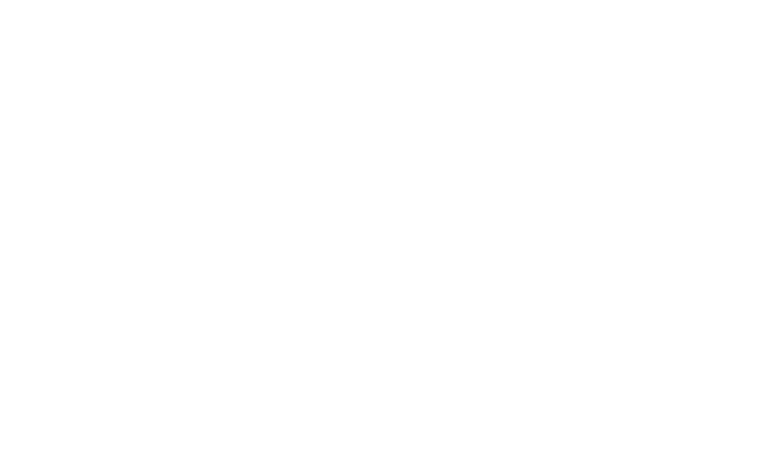
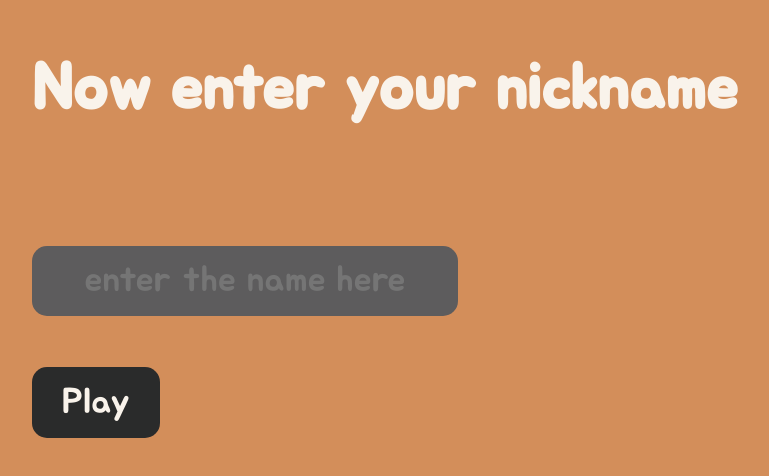
Before and after one commit to IU-Capstone-Project-2025/Vanguard, a React (Create React App) app in the folder frontend/app/: page /play in a window 1280 px wide. Before the commit this address had no page. Shown: the part 158-634 px from the top of the page, without its empty margins (128-897 px from the left). Built offline with nearby package versions, Linux system fonts and the light colour scheme.

Commit message:
Added JoinGame and PlayGame pages

```diff
--- a/frontend/app/src/App.js
+++ b/frontend/app/src/App.js
@@ -3,6 +3,8 @@ import './App.css';
 import {BrowserRouter as Router, Route, Routes} from 'react-router-dom';
 import HomePage from './components/HomePage';
 import CreateSessionPage from './components/CreateSessionPage';
+import JoinGamePage from './components/JoinGamePage';
+import PlayGamePage from './components/PlayGamePage';
 
 function App() {
   return (
@@ -10,6 +12,8 @@ function App() {
       <Routes>
         <Route path='/' element={<HomePage/>}/>
         <Route path='/create' element={<CreateSessionPage/>} />
+        <Route path='/join' element={<JoinGamePage/>} />
+        <Route path='/play' element={<PlayGamePage/>} />
       </Routes>
     </Router>
   );
--- a/frontend/app/src/components/HomePage.jsx
+++ b/frontend/app/src/components/HomePage.jsx
@@ -18,7 +18,7 @@ const HomePage = () => {
                                 className="play-button"
                                 onClick={
                                     (e) => {
-                                         navigate('/play')
+                                         navigate('/join')
                                     }
                                 }
                             >
--- a/frontend/app/src/components/JoinGamePage.jsx
+++ b/frontend/app/src/components/JoinGamePage.jsx
@@ -0,0 +1,45 @@
+import React from "react";
+import './styles/styles.css'
+import { useNavigate } from "react-router-dom";
+import { useState } from "react";
+
+const JoinGamePage = () => {
+    const [code,setCode] = useState("")
+    const navigate = useNavigate()
+
+    return (
+        <div className="joingame-main-content">
+            <div className="left-side">
+                <div className="title">
+                    <h1>
+                        Ask your quiz creator for a code
+                    </h1>
+                    <input
+                        type="text"
+                        placeholder="enter a code here"
+                        value={code}
+                        onChange={(e)=> setCode(e.target.value)}
+                        className="code-input"
+                    />
+                    <div className="button-group">
+                        <button id="play"
+                                className="play-button"
+                                onClick={
+                                    (e) => {
+                                        navigate('/play')
+                                    }
+                                }
+                            >
+                            <span>Play</span>
+                        </button>
+                    </div>
+                </div>
+            </div>
+            <div className="right-side">
+
+            </div>
+        </div>
+    )
+};
+
+export default JoinGamePage;
--- a/frontend/app/src/components/PlayGamePage.jsx
+++ b/frontend/app/src/components/PlayGamePage.jsx
@@ -0,0 +1,41 @@
+import React from "react";
+import './styles/styles.css'
+import { useNavigate } from "react-router-dom";
+import { useState } from "react";
+
+const PlayGamePage = () => {
+    const [nickname,setNickname] = useState("")
+    const navigate = useNavigate()
+
+    return (
+        <div className="playgame-main-content">
+
+                <div className="title">
+                    <h1>
+                        Now enter your nickname
+                    </h1>
+                    <input
+                        type="text"
+                        placeholder="enter the name here"
+                        value={nickname}
+                        onChange={(e)=> setNickname(e.target.value)}
+                        className="code-input"
+                    />
+                    <div className="button-group">
+                        <button id="play"
+                                className="play-button"
+                                onClick={
+                                    (e) => {
+                                        navigate('/wait}')
+                                    }
+                                }
+                            >
+                            <span>Play</span>
+                        </button>
+                    </div>
+                </div>
+            </div>
+    )
+};
+
+export default PlayGamePage;
--- a/frontend/app/src/components/styles/styles.css
+++ b/frontend/app/src/components/styles/styles.css
@@ -209,3 +209,160 @@
         }
     }
 }
+
+
+.joingame-main-content {
+    display: flex;
+    height: 100vh;
+    background-color: var(--orange);
+    color: var(--bage);
+
+    .left-side {
+        width: 50%;
+        display: flex;
+        align-items: center;
+        justify-content: center;
+
+        .title {
+            position: relative;
+            display: block;
+            text-align: center;
+            justify-items: left;
+            margin-left: 25%;
+            margin-right: 5%;
+
+            h1 {
+                text-align: start;
+                font-family: Jua, sans-serif;
+                font-size: 48px;
+                color: var(--bage);
+                margin-bottom: 9vw;
+            }
+            .code-input {
+                    padding: 1vw;
+                    font-size: 36px;
+                    border: none;
+                    border-radius: 15px;
+                    background-color:  var(--gray);
+                    color: rgb(252, 252, 252);
+                    max-width: 300px;
+                    margin-bottom: 1vw;
+                    text-align: center;
+
+            }
+            .button-group {
+                margin: 3vw 0;
+                display: flex;
+                justify-content: left;
+
+                button {
+                    background-color: var(--dark);
+                    color: var(--bage);
+                    border-radius: 15px;
+                    padding: 1vw;
+                    min-width: 10vw;
+                    margin-right:2vw;
+                    font-size: 36px;
+                    border: none;
+                    cursor: pointer;
+                    transition: transform 0.2s ease, background-color 0.2s ease;
+
+                    &:hover:not(:disabled) {
+                        background-color: #1c1c1c;
+                        transform: translateY(-2px);
+                    }
+
+                    &:disabled {
+                        opacity: 0.5;
+                        cursor: not-allowed;
+                    }
+                }
+            }
+        }
+    }
+
+    .right-side {
+        width: 50%;
+
+        img {
+            width: 100%;
+            height: 100vh;
+            object-fit: cover;
+            object-position: center;
+        }
+        .image-container {
+            position: relative;
+            width: 100%;
+            height: 100vh;
+            display: flex;
+            align-items: center;
+            justify-content: center;
+        }
+    }
+}
+
+.playgame-main-content {
+    display: flex;
+    height: 100vh;
+    background-color: var(--orange);
+    color: var(--bage);
+    align-items: center;
+    justify-content: left;
+    .title {
+        position: relative;
+        display: block;
+        text-align: center;
+        justify-items: left;
+        margin-left: 12.5%;
+        margin-right: 5%;
+
+        h1 {
+            text-align: start;
+            font-family: Jua, sans-serif;
+            font-size: 64px;
+            color: var(--bage);
+            margin-bottom: 9vw;
+        }
+        .code-input {
+                padding: 1vw;
+                font-size: 36px;
+                border: none;
+                border-radius: 15px;
+                background-color:  var(--gray);
+                color: rgb(252, 252, 252);
+                max-width: 400px;
+                margin-bottom: 1vw;
+                text-align: center;
+
+        }
+        .button-group {
+            margin: 3vw 0;
+            display: flex;
+            justify-content: left;
+
+            button {
+                background-color: var(--dark);
+                color: var(--bage);
+                border-radius: 15px;
+                padding: 1vw;
+                min-width: 10vw;
+                margin-right:2vw;
+                font-size: 36px;
+                border: none;
+                cursor: pointer;
+                transition: transform 0.2s ease, background-color 0.2s ease;
+
+                &:hover:not(:disabled) {
+                    background-color: #1c1c1c;
+                    transform: translateY(-2px);
+                }
+
+                &:disabled {
+                    opacity: 0.5;
+                    cursor: not-allowed;
+                }
+            }
+        }
+    }
+
+}
```
Also changed, not shown: 1 other file (tests, documents, lock files or other folders).
